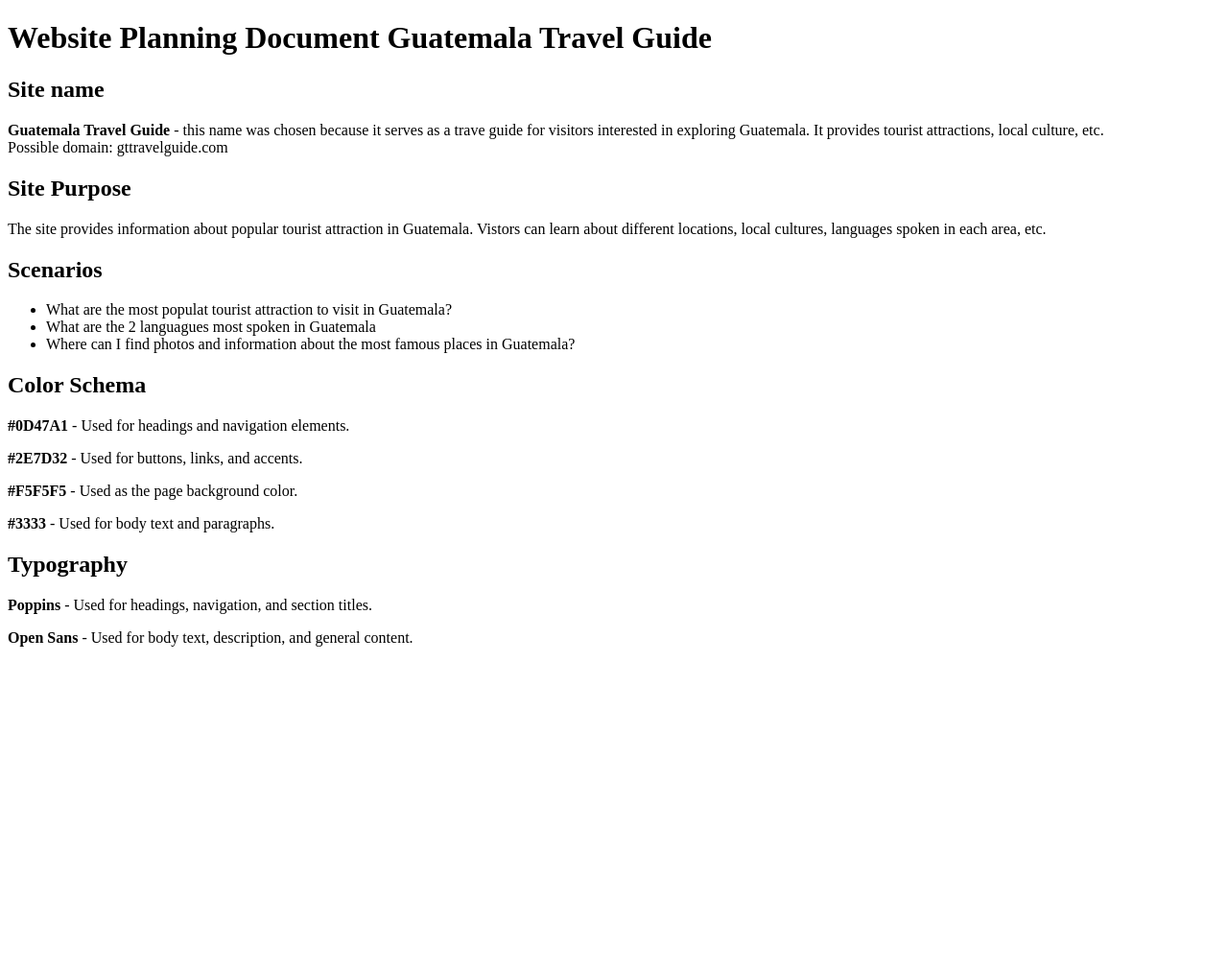
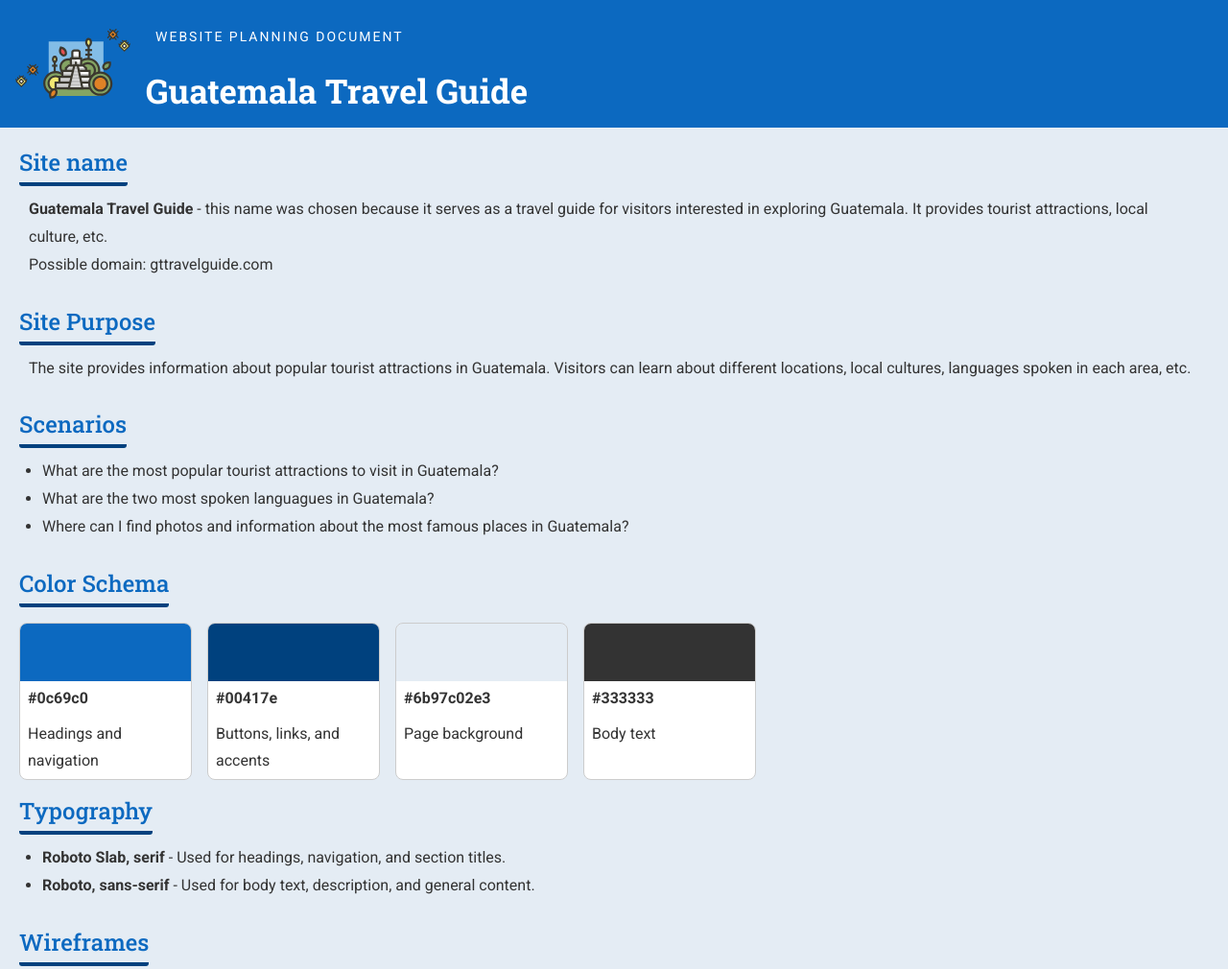
Before and after one commit to leonardotzep/wdd131, a plain HTML site: page project/siteplan.html in a window 1280 px wide. Shown: the whole page at 96% size. Before the commit the page ends 800 px from the top, so only its background shows below. Drawn offline with Linux system fonts and the light colour scheme.

Commit message:
code updated

```diff
--- a/project/siteplan.html
+++ b/project/siteplan.html
@@ -15,47 +15,80 @@
     <link href="https://fonts.googleapis.com/css2?family=Roboto:ital,wght@0,100..900;1,100..900&display=swap"
         rel="stylesheet">
 
+    <link rel="preconnect" href="https://fonts.googleapis.com">
+    <link rel="preconnect" href="https://fonts.gstatic.com" crossorigin>
+    <link href="https://fonts.googleapis.com/css2?family=Roboto+Slab:wght@100..900&display=swap" rel="stylesheet">
+
+    <link rel="stylesheet" href="styles/siteplan.css">
 </head>
 
 <body>
     <header>
-        <h1>Website Planning Document
-            Guatemala Travel Guide
-        </h1>
+        <img src="images/guate-tourism.svg" alt="Guatemala logo">
+        <div>
+        <p>WEBSITE PLANNING DOCUMENT</p>
+        <h1>Guatemala Travel Guide</h1>
+        </div>
     </header>
 
     <main>
         <section class="site-name">
             <h2>Site name</h2>
-            <p><strong>Guatemala Travel Guide</strong> - this name was chosen because it serves as a trave guide for visitors interested in exploring Guatemala. It provides tourist attractions, local culture, etc. <br>Possible domain: gttravelguide.com</p>
+            <p><strong>Guatemala Travel Guide</strong> - this name was chosen because it serves as a travel guide for visitors interested in exploring Guatemala. It provides tourist attractions, local culture, etc. <br>Possible domain: gttravelguide.com</p>
         </section>
 
         <section class="purpose">
             <h2>Site Purpose</h2>
-            <p>The site provides information about popular tourist attraction in Guatemala. Vistors can learn about different locations, local cultures, languages spoken in each area, etc.</p>
+            <p>The site provides information about popular tourist attractions in Guatemala. Visitors can learn about different locations, local cultures, languages spoken in each area, etc.</p>
         </section>
 
         <section class="scenarios">
             <h2>Scenarios</h2>
             <ul>
-                <li>What are the most populat tourist attraction to visit in Guatemala?</li>
-                <li>What are the 2 languagues most spoken in Guatemala</li>
+                <li>What are the most popular tourist attractions to visit in Guatemala?</li>
+                <li>What are the two most spoken languagues in Guatemala?</li>
                 <li>Where can I find photos and information about the most famous places in Guatemala?</li>
             </ul>
         </section>
 
         <section class="color-schema">
             <h2>Color Schema</h2>
-            <p><strong>#0D47A1</strong> - Used for headings and navigation elements.</p>
-            <p><strong>#2E7D32</strong> - Used for buttons, links, and accents.</p>
-            <p><strong>#F5F5F5</strong> - Used as the page background color.</p>
-            <p><strong>#3333</strong> - Used for body text and paragraphs.</p>
+            <div class="colors">
+                <div class="color-card">
+                    <div class="color primary"></div>
+                    <p><strong>#0c69c0</strong></p>
+                    <p>Headings and navigation</p>
+                </div>
+
+                <div class="color-card">
+                    <div class="color accent"></div>
+                    <p><strong>#00417e</strong></p>
+                    <p>Buttons, links, and accents</p>
+                </div>
+
+                <div class="color-card">
+                    <div class="color secondary"></div>
+                    <p><strong>#6b97c02e3</strong></p>
+                    <p>Page background</p>
+                </div>
+
+                <div class="color-card">
+                    <div class="color dark"></div>
+                    <p><strong>#333333</strong></p>
+                    <p>Body text</p>
+                </div>
+            </div>
         </section>
 
         <section class="typography">
             <h2>Typography</h2>
-            <p><strong>Poppins</strong> - Used for headings, navigation, and section titles.</p>
-            <p><strong>Open Sans</strong> - Used for body text, description, and general content.</p>
+            <ul>
+                <li><strong>Roboto Slab, serif</strong> - Used for headings, navigation, and section titles.</li>
+                <li><strong>Roboto, sans-serif</strong> - Used for body text, description, and general content.</li>
+        </section>
+
+        <section class="wireframe">
+            <h2>Wireframes</h2>
         </section>
     </main>
 
--- /dev/null
+++ b/project/styles/siteplan.css
@@ -0,0 +1,125 @@
+:root {
+    --primary-color: #0c69c0;
+    --secondary-color: #6b97c02e;
+    --accent-color: #00417e;
+    --dark-color: #333333;
+
+    --heading-font: "Roboto Slab", serif;
+    --body-font: Roboto, sans-serif;
+}
+
+* {
+    margin: 0;
+    padding: 0;
+    box-sizing: border-box;
+}
+
+/* HEADER SECTION */
+header {
+    display: flex;
+    align-items: center;
+    gap: 1rem;
+
+    background-color: var(--primary-color);
+    color: white;
+    padding: 1rem;
+}
+
+header img {
+    width: 120px;
+    height: auto;
+}
+header p {
+    margin: 0;
+    font-size: 14px;
+    color: white;
+    letter-spacing: 2px;
+}
+
+header h1 {
+    color: white;
+    font-size: 35px;
+}
+
+/* BODY SECTION */
+body {
+    font-family: var(--body-font);
+    color: var(--dark-color);
+}
+
+/* MAIN SECTION */
+main {
+    background-color: var(--secondary-color);
+    padding: 20px;
+}
+
+h1, h2, h3 {
+    font-family: var(--heading-font);
+    color: var(--primary-color);
+}
+
+h2 {
+    border-bottom: 4px solid var(--accent-color);
+    display: inline-block;
+    padding-bottom: 5px;
+    border-radius: 3px;
+    font-weight: 500;
+}
+
+p, ul {
+    padding: 10px;
+    padding-bottom: 20px;
+    line-height: 1.8;
+}
+
+ul {
+    padding-left: 1.5rem;
+}
+
+section {
+    margin-bottom: 8px;
+}
+
+/* COLORS SECTION */
+
+
+.colors {
+    display: flex;
+    gap: 1rem;
+    flex-wrap: wrap;
+    margin-top: 1rem;
+    margin-bottom: 1rem;
+}
+
+.color-card {
+    width: 180px;
+    border: 1px solid #ccc;
+    border-radius: 8px;
+    overflow: hidden;
+    background-color: white;
+}
+
+.color {
+    height: 60px;
+}
+
+.primary {
+    background-color: var(--primary-color);
+}
+
+.accent {
+    background-color: var(--accent-color);
+}
+
+.secondary {
+    background-color: var(--secondary-color);
+}
+
+.dark {
+    background-color: var(--dark-color);
+}
+
+.color-card p {
+    padding: 0.25rem 0.5rem;
+    margin: 0;
+}
```
Also changed, not shown: project/images/guate-tourism.svg (added).
